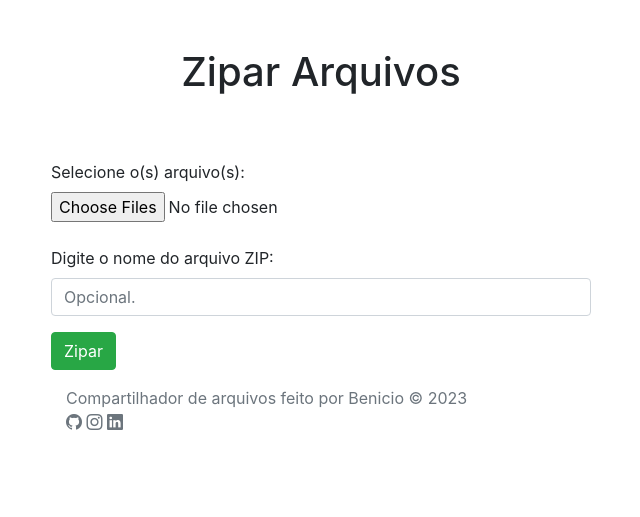
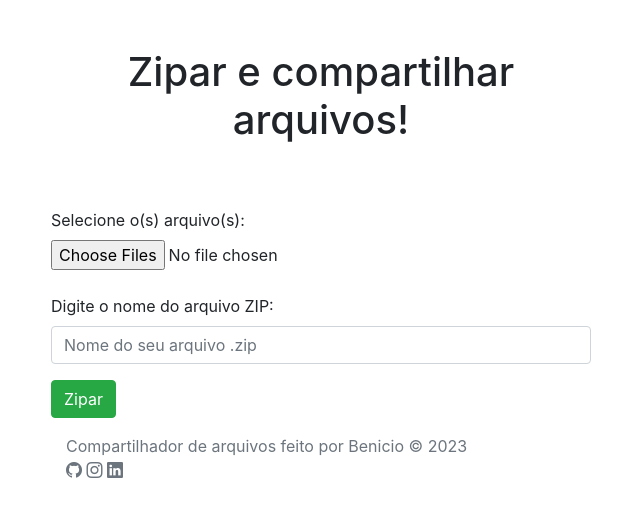
Before and after one commit to gustavodias24/compartilhar-arq-zip, a FastAPI app: page / in a window 1280 px wide. Shown: the top 517 px of the page, without its empty margins (319-959 px from the left). Run offline with FastAPI, Linux system fonts and the light colour scheme; some libraries are stand-ins or nearby versions.

Commit message:
primeira versao funcional

```diff
--- a/main.py
+++ b/main.py
@@ -1,6 +1,34 @@
-from fastapi import FastAPI, Request, Form
-from fastapi.responses import HTMLResponse
+import os
+
+import base64
+import tempfile
+
+from fastapi import FastAPI, Request, UploadFile, File, Form, HTTPException
+from fastapi.responses import HTMLResponse, StreamingResponse
 from fastapi.templating import Jinja2Templates
+from typing import List
+
+from bson.objectid import ObjectId
+from io import BytesIO
+
+from zipfile import ZipFile
+
+from decouple import config
+from pymongo import MongoClient
+
+import qrcode
+
+# Configurar client mongo
+client = MongoClient(
+    "mongodb+srv://{}:{}@clusterurls.wwd3kag.mongodb.net/?retryWrites=true&w=majority".format(
+        config("USER"),
+        config("PASS")
+    )
+)
+
+# Instância do banco de dados
+db = client["zipagensdb"]
+col = db["qrcodes"]
 
 app = FastAPI()
 
@@ -12,6 +40,69 @@ async def index(request: Request):
     return templates.TemplateResponse("index.html", {"request": request})
 
 
+@app.get("/download/{id_arq}")
+async def get_arquivo(id_arq: str):
+    dados = col.find_one({"_id": id_arq})
+    if dados:
+        stream = BytesIO(dados.get("zip"))
+
+        # Crie uma resposta de streaming com o fluxo de bytes e o tipo MIME apropriado
+        headers = {
+            "Content-Disposition": "attachment; filename={}.zip".format(dados.get("filename"))
+        }
+
+        return StreamingResponse(stream, headers=headers, media_type="application/zip")
+    else:
+        raise HTTPException(status_code=404, detail="Arquivos não encontrados!")
+
+
 @app.post("/zipagem", response_class=HTMLResponse)
-async def zipagem(request: Request, nome_zip: str = "semNome"):
-    return templates.TemplateResponse("resultado.html", {"request": request, "nome": nome_zip.replace(" ", "")})
+async def zipagem(request: Request, nome_zip: str = Form(...), arquivos: List[UploadFile] = File(...)):
+
+    zip_file = ZipFile(nome_zip, "w")
+
+    id_aleatorio = str(ObjectId())
+
+    # Salva os arquivos em um zip
+    for arq in arquivos:
+        zip_file.writestr(arq.filename, arq.file.read())
+
+    zip_file.close()
+
+    # Geral o qr_code
+    url = "https://www.{}/download/{}".format(request.url.hostname, id_aleatorio)
+    qr = qrcode.QRCode(
+        version=1,
+        error_correction=qrcode.constants.ERROR_CORRECT_L,
+        box_size=10,
+        border=4
+    )
+    qr.add_data(url)
+    qr.make(fit=True)
+
+    img_qr = qr.make_image(fill_color="black", back_color="white")
+
+    with BytesIO() as output:
+        img_qr.save(output)
+        qr_img_bytes = output.getvalue()
+
+    # Salvar no banco de dados
+    with open(nome_zip, "rb") as file:
+        obj_salvar = {
+            "_id": id_aleatorio,
+            "url": url,
+            "zip": file.read(),
+            "qr_code": qr_img_bytes,
+            "filename": nome_zip
+        }
+
+        col.insert_one(obj_salvar)
+
+    return templates.TemplateResponse(
+        "resultado.html",
+        {"request": request,
+         "nome": nome_zip.replace(" ", ""),
+         "url": url,
+         "qr_code": base64.b64encode(qr_img_bytes).decode()
+         }
+    )
--- a/templates/index.html
+++ b/templates/index.html
@@ -16,7 +16,7 @@
   <div class="container mt-5">
     <div class="row justify-content-center">
       <div class="col-md-6">
-        <h1 class="text-center mb-5">Zipar Arquivos</h1>
+        <h1 class="text-center mb-5">Zipar e compartilhar arquivos!</h1>
         <form action="{{ url_for('zipagem') }}" method="POST" enctype="multipart/form-data">
           <div class="form-group">
             <label for="arquivos" class="mt-3">Selecione o(s) arquivo(s):</label>
@@ -24,7 +24,7 @@
           </div>
           <div class="form-group">
             <label for="nome_zip" class="mt-2">Digite o nome do arquivo ZIP:</label>
-            <input  type="text" id="nome_zip" name="nome_zip" class="form-control" placeholder="Opcional.">
+            <input required type="text" id="nome_zip" name="nome_zip" class="form-control" placeholder="Nome do seu arquivo .zip">
           </div>
           <button type="submit" class="btn btn-success">Zipar</button>
         </form>
```
Also changed, not shown: templates/resultado.html (+12 -3 lines).
